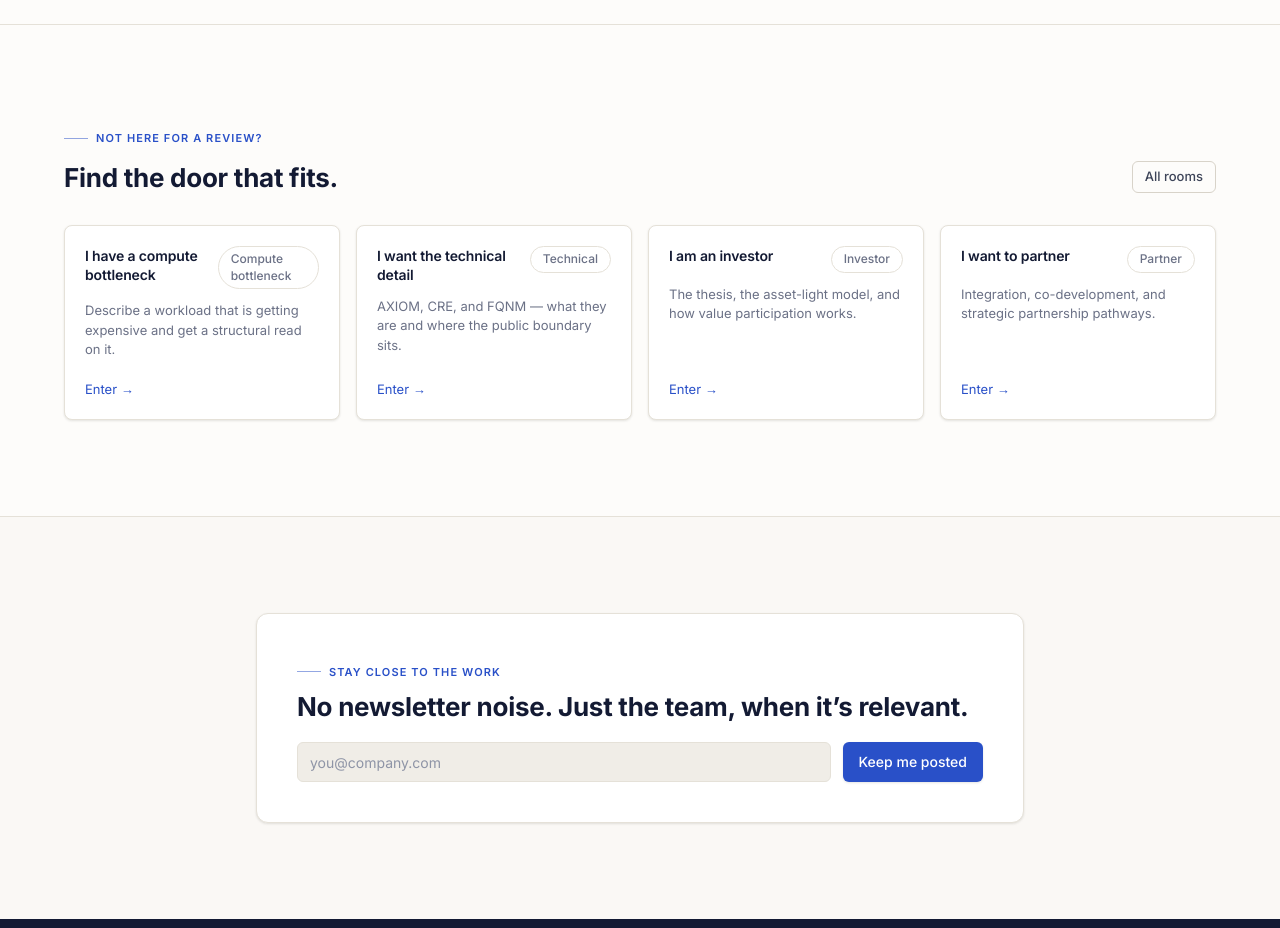
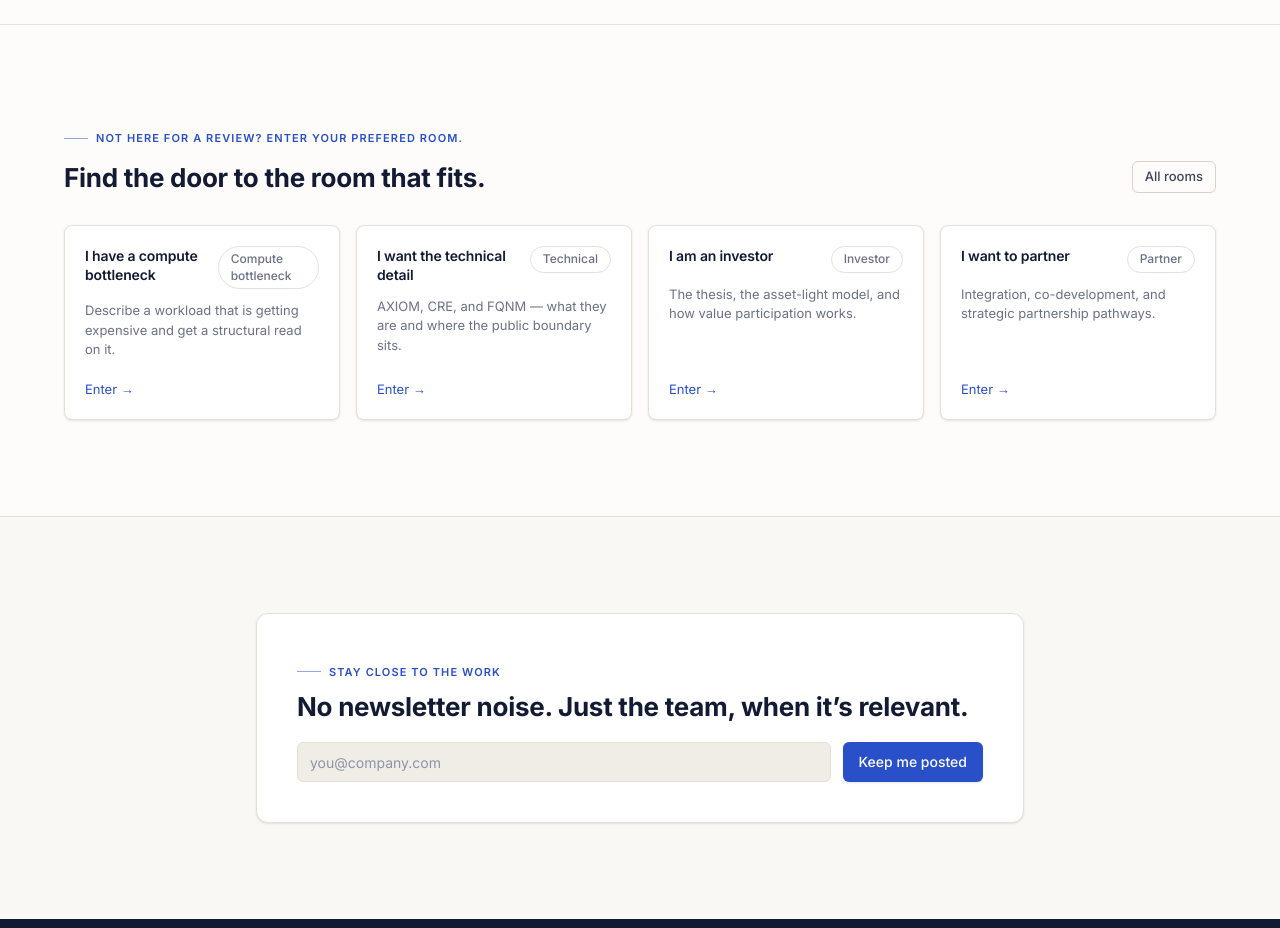
Before and after one commit to engomondiii/itrix-web, a Next.js app: page / in a window 1280 px wide. Shown: the part 4000-4928 px from the top of the page. Built offline with nearby package versions, Linux system fonts and the light colour scheme; no server answers.

Commit message:
modified homepage

```diff
--- a/src/components/homepage/VisitorRoomsSection.tsx
+++ b/src/components/homepage/VisitorRoomsSection.tsx
@@ -14,8 +14,8 @@ export function VisitorRoomsSection() {
       <div className="container-page">
         <div className="flex items-end justify-between gap-4">
           <div>
-            <SectionLabel>Not here for a review?</SectionLabel>
-            <h2 className="mt-4 text-web-h2 text-indigo-950">Find the door that fits.</h2>
+            <SectionLabel>Not here for a review? Enter Your Prefered Room.</SectionLabel>
+            <h2 className="mt-4 text-web-h2 text-indigo-950">Find the door to the room that fits.</h2>
           </div>
           <Link href={routes.rooms} className="hidden sm:block">
             <Button variant="secondary" size="sm">All rooms</Button>
```
